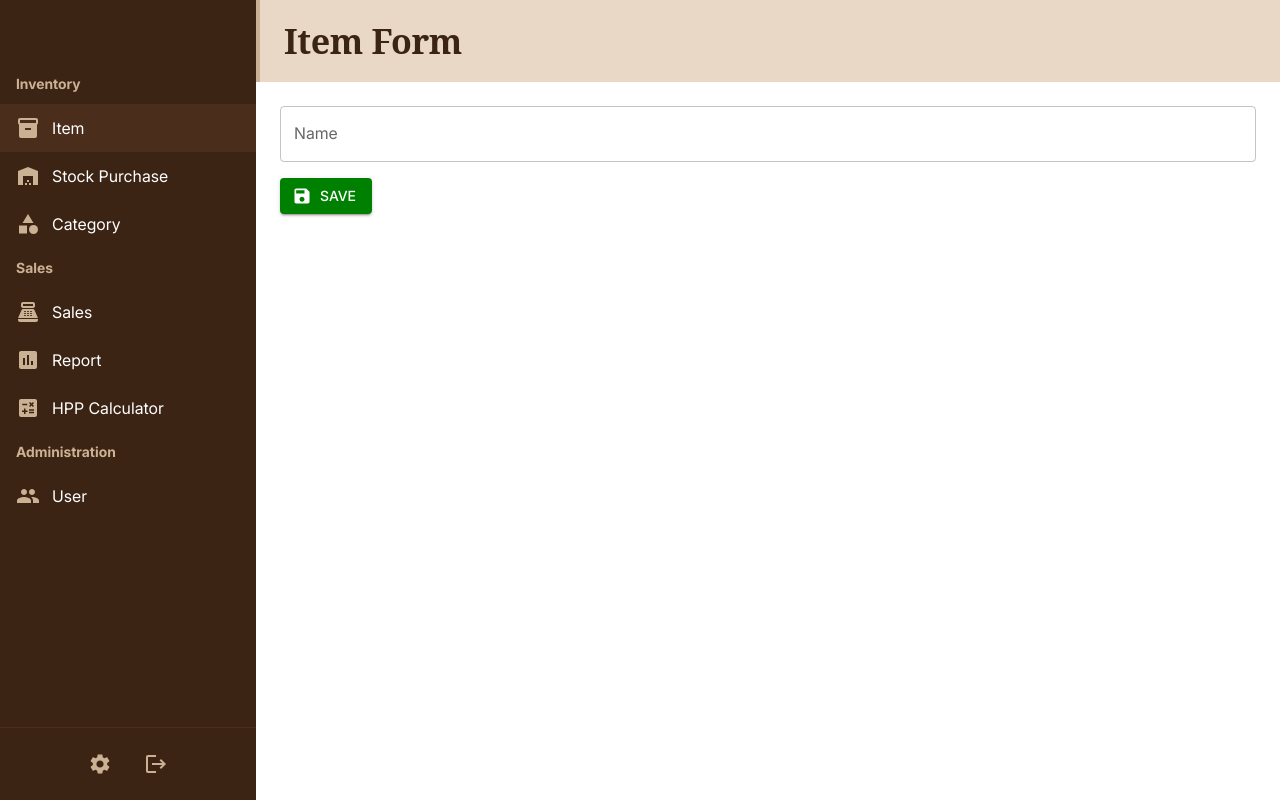
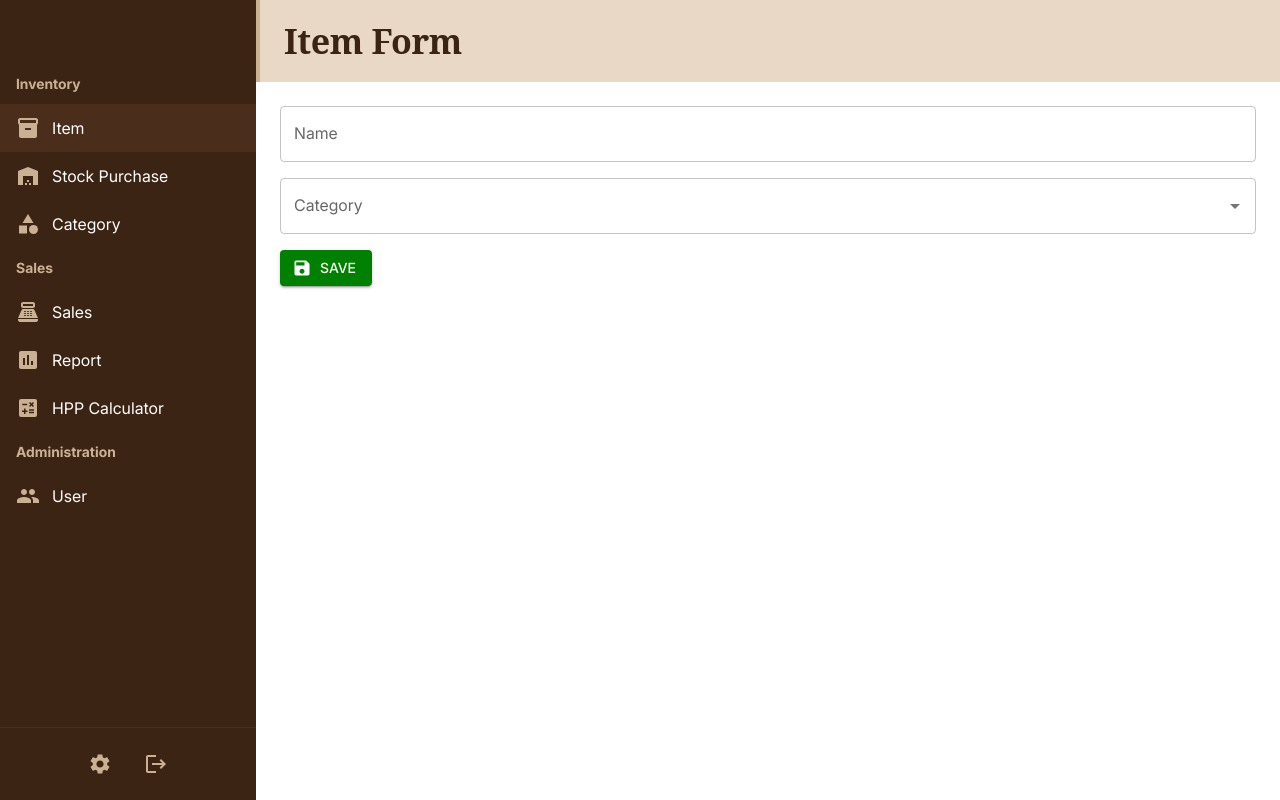
Before and after one commit to YonathanIsBack/take-one-pos-web, a React (Vite) app: page /item/form in a window 1280 px wide. Built offline with nearby package versions, Linux system fonts and the light colour scheme; no server answers.

Commit message:
Add category on add and edit

```diff
--- a/src/pages/item/ItemEditPage.tsx
+++ b/src/pages/item/ItemEditPage.tsx
@@ -1,17 +1,18 @@
 import SaveIcon from '@mui/icons-material/Save';
-import { Box, Button, CircularProgress, TextField } from '@mui/material';
+import { Autocomplete, Box, Button, CircularProgress, TextField } from '@mui/material';
 import { useEffect, useState } from 'react';
 import { useNavigate, useParams } from 'react-router-dom';
 import DialogModal from '../../commons/DialogModal';
 import Title from '../../commons/Title';
 import RoutePath from '../../constants/RoutePath';
-import { API_ITEM, BASE_API_URL } from '../../constants/Url';
+import { API_CATEGORY, API_ITEM, BASE_API_URL } from '../../constants/Url';
 import fetchWithAuth from '../../utils/fetchWithAuth';
 
 function ItemEditPage() {
   const { id } = useParams<{ id: string }>();
   const navigate = useNavigate();
-  const [item, setItem] = useState({ name: '' });
+  const [item, setItem] = useState({ name: '', categoryId: '' });
+  const [categories, setCategories] = useState<{ id: number; name: string }[]>([]);
   const [rowversion, setRowversion] = useState<number | null>(null);
   const [loading, setLoading] = useState(true);
   const [submitting, setSubmitting] = useState(false);
@@ -28,7 +29,7 @@ function ItemEditPage() {
       })
       .then((data) => {
         if (data) {
-          setItem({ name: data.item.name });
+          setItem({ name: data.item.name, categoryId: data.item.categoryId ? String(data.item.categoryId) : '' });
           setRowversion(data.item.rowversion);
           setLoading(false);
         }
@@ -37,6 +38,13 @@ function ItemEditPage() {
         navigate(RoutePath.ITEM);
       });
   }, [id, navigate]);
+
+  useEffect(() => {
+    fetchWithAuth(API_CATEGORY)
+      .then((res) => res.json())
+      .then((data) => setCategories(data.categories ?? data))
+      .catch(() => {});
+  }, []);
 
   const handleChange = (e: React.ChangeEvent<HTMLInputElement>) => {
     setItem({ ...item, [e.target.name]: e.target.value });
@@ -48,7 +56,7 @@ function ItemEditPage() {
       const response = await fetchWithAuth(`${API_ITEM}/${id}`, {
         method: 'PUT',
         headers: { 'Content-Type': 'application/json' },
-        body: JSON.stringify({ name: item.name, rowversion }),
+        body: JSON.stringify({ name: item.name, categoryId: item.categoryId || null, rowversion }),
       });
 
       const data = await response.json();
@@ -58,7 +66,7 @@ function ItemEditPage() {
         return;
       }
 
-      navigate(RoutePath.ITEM_DETAIL(id));
+      navigate(RoutePath.ITEM_DETAIL(id!));
     } catch {
       setErrorModal({ open: true, message: 'Something went wrong!' });
     } finally {
@@ -101,6 +109,16 @@ function ItemEditPage() {
               disabled={submitting}
               sx={{ mb: 2 }}
             />
+            <Autocomplete
+              options={categories}
+              getOptionLabel={(option) => option.name}
+              isOptionEqualToValue={(option, value) => option.id === Number(value.id)}
+              value={categories.find((c) => String(c.id) === item.categoryId) ?? null}
+              onChange={(_e, value) => setItem({ ...item, categoryId: value ? String(value.id) : '' })}
+              renderInput={(params) => <TextField {...params} label="Category" />}
+              disabled={submitting}
+              sx={{ mb: 2 }}
+            />
             <Button
               variant="contained"
               startIcon={<SaveIcon />}
--- a/src/pages/item/ItemFormPage.tsx
+++ b/src/pages/item/ItemFormPage.tsx
@@ -1,18 +1,26 @@
 import SaveIcon from '@mui/icons-material/Save';
-import { Box, Button, CircularProgress, TextField } from '@mui/material';
-import { useState } from 'react';
+import { Autocomplete, Box, Button, CircularProgress, TextField } from '@mui/material';
+import { useEffect, useState } from 'react';
 import { useNavigate } from 'react-router-dom';
 import DialogModal from '../../commons/DialogModal';
 import Title from '../../commons/Title';
 import RoutePath from '../../constants/RoutePath';
-import { API_ITEM } from '../../constants/Url';
+import { API_CATEGORY, API_ITEM } from '../../constants/Url';
 import fetchWithAuth from '../../utils/fetchWithAuth';
 
 function ItemFormPage() {
   const navigate = useNavigate();
-  const [item, setItem] = useState({ name: '' });
+  const [item, setItem] = useState({ name: '', categoryId: '' });
+  const [categories, setCategories] = useState<{ id: number; name: string }[]>([]);
   const [loading, setLoading] = useState(false);
   const [errorModal, setErrorModal] = useState({ open: false, message: '' });
+
+  useEffect(() => {
+    fetchWithAuth(API_CATEGORY)
+      .then((res) => res.json())
+      .then((data) => setCategories(data.categories ?? data))
+      .catch(() => {});
+  }, []);
 
   const handleChange = (e: React.ChangeEvent<HTMLInputElement>) => {
     setItem({ ...item, [e.target.name]: e.target.value });
@@ -24,7 +32,7 @@ function ItemFormPage() {
       const response = await fetchWithAuth(API_ITEM, {
         method: 'POST',
         headers: { 'Content-Type': 'application/json' },
-        body: JSON.stringify({ name: item.name }),
+        body: JSON.stringify({ name: item.name, categoryId: item.categoryId || null }),
       });
 
       const data = await response.json();
@@ -73,6 +81,15 @@ function ItemFormPage() {
           disabled={loading}
           sx={{ mb: 2 }}
         />
+        <Autocomplete
+          options={categories}
+          getOptionLabel={(option) => option.name}
+          isOptionEqualToValue={(option, value) => option.id === Number(value.id)}
+          onChange={(_e, value) => setItem({ ...item, categoryId: value ? String(value.id) : '' })}
+          renderInput={(params) => <TextField {...params} label="Category" />}
+          disabled={loading}
+          sx={{ mb: 2 }}
+        />
         <Button
           variant="contained"
           startIcon={<SaveIcon />}
```
